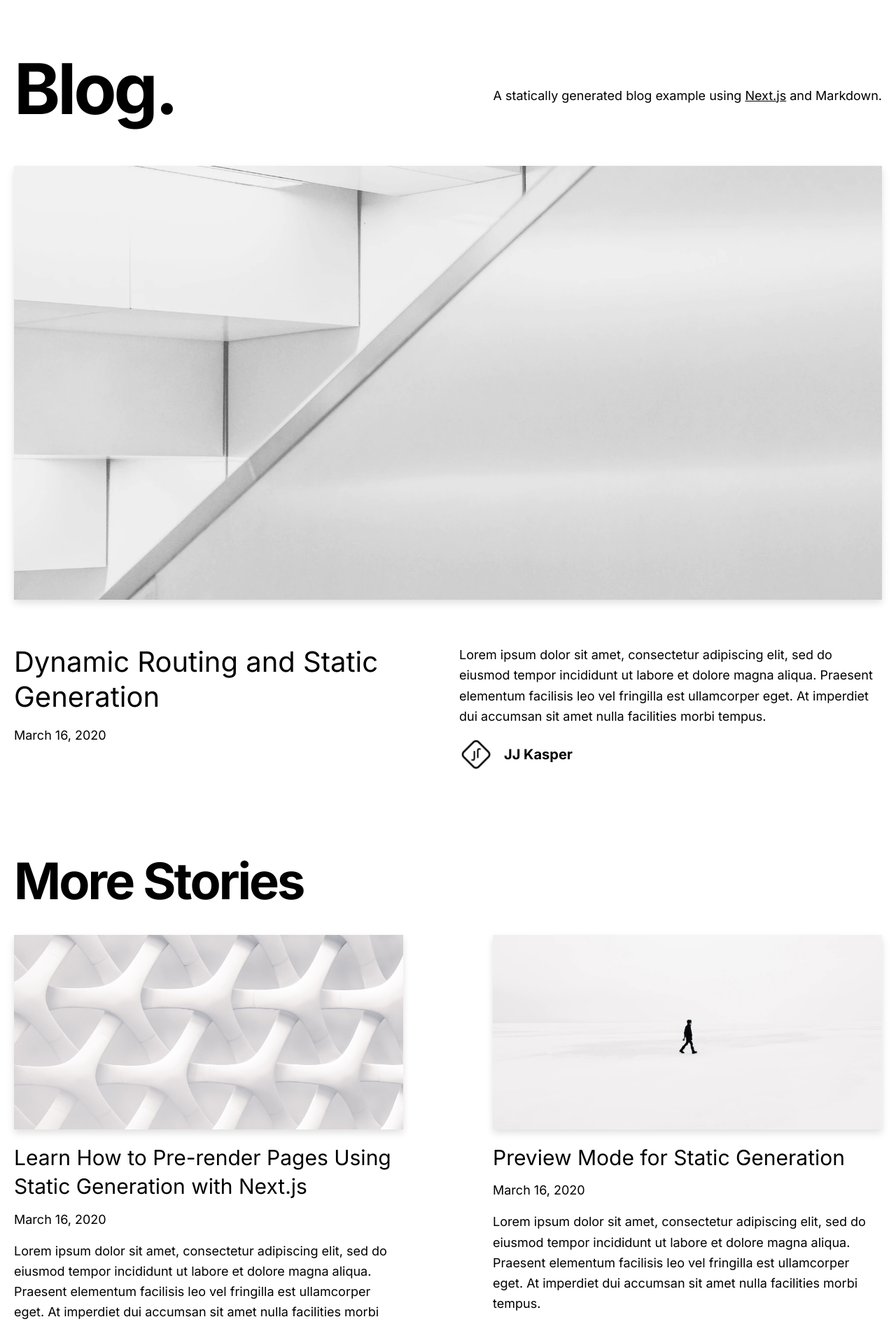
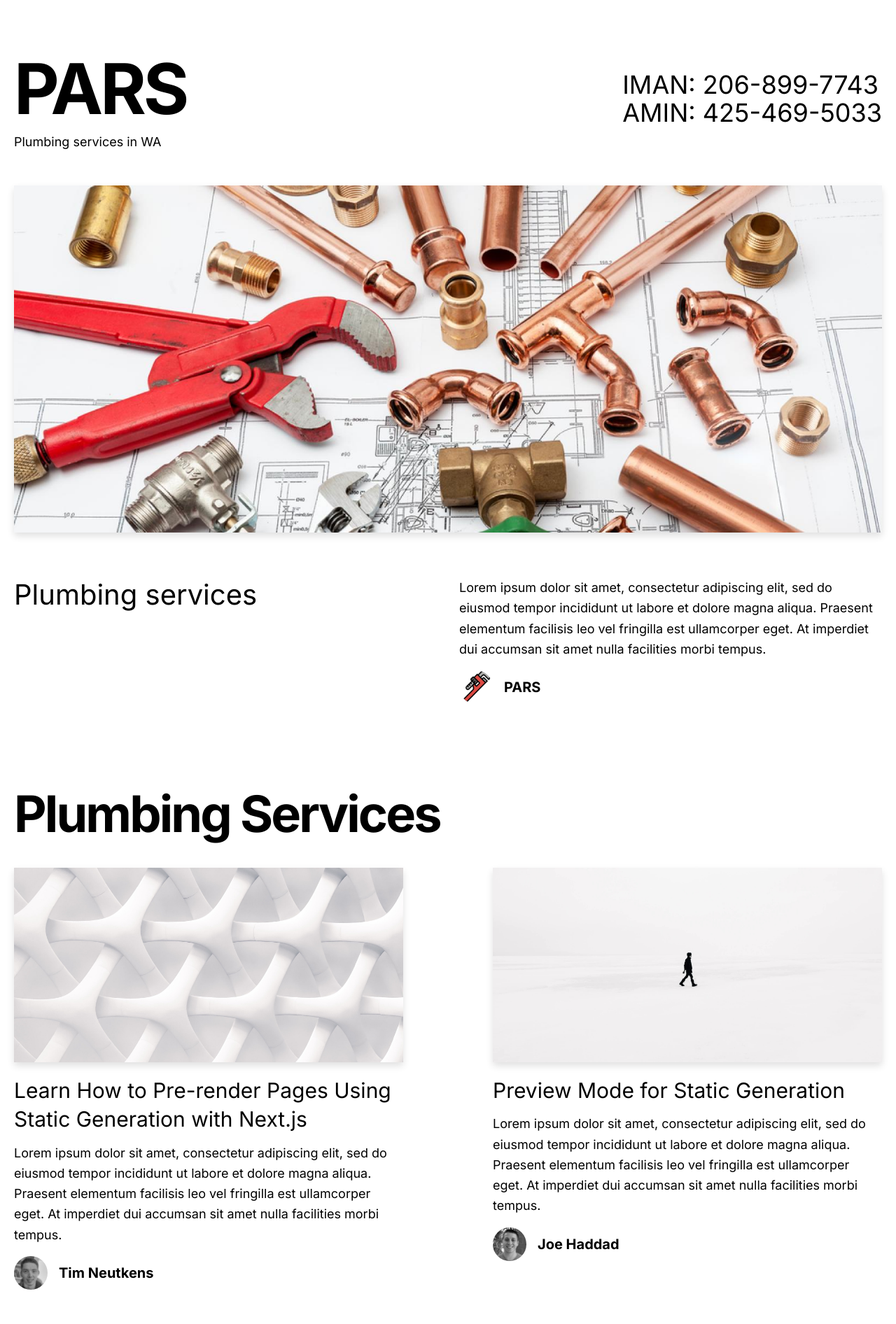
Before and after one commit to Allan-Gong/pars-plumbing, a Next.js app: page / in a window 1280 px wide. Shown: the top 1892 px of the page at 70% size. Built offline with nearby package versions, Linux system fonts and the light colour scheme.

Commit message:
initial setup

```diff
--- /dev/null
+++ b/_posts/plumbing-services.md
@@ -0,0 +1,19 @@
+---
+title: "Plumbing services"
+excerpt: "Lorem ipsum dolor sit amet, consectetur adipiscing elit, sed do eiusmod tempor incididunt ut labore et dolore magna aliqua. Praesent elementum facilisis leo vel fringilla est ullamcorper eget. At imperdiet dui accumsan sit amet nulla facilities morbi tempus."
+coverImage: "/assets/blog/plumbing-services.jpg"
+date: "2024-01-01T05:35:07.322Z"
+author:
+  name: PARS
+  picture: "/assets/blog/pipe-wrench.png"
+ogImage:
+  url: "/assets/blog/plumbing-services.jpg"
+---
+
+Lorem ipsum dolor sit amet, consectetur adipiscing elit, sed do eiusmod tempor incididunt ut labore et dolore magna aliqua. Praesent elementum facilisis leo vel fringilla est ullamcorper eget. At imperdiet dui accumsan sit amet nulla facilities morbi tempus. Praesent elementum facilisis leo vel fringilla. Congue mauris rhoncus aenean vel. Egestas sed tempus urna et pharetra pharetra massa massa ultricies.
+
+Venenatis cras sed felis eget velit. Consectetur libero id faucibus nisl tincidunt. Gravida in fermentum et sollicitudin ac orci phasellus egestas tellus. Volutpat consequat mauris nunc congue nisi vitae. Id aliquet risus feugiat in ante metus dictum at tempor. Sed blandit libero volutpat sed cras. Sed odio morbi quis commodo odio aenean sed adipiscing. Velit euismod in pellentesque massa placerat. Mi bibendum neque egestas congue quisque egestas diam in arcu. Nisi lacus sed viverra tellus in. Nibh cras pulvinar mattis nunc sed. Luctus accumsan tortor posuere ac ut consequat semper viverra. Fringilla ut morbi tincidunt augue interdum velit euismod.
+
+## Lorem Ipsum
+
+Tristique senectus et netus et malesuada fames ac turpis. Ridiculous mus mauris vitae ultricies leo integer malesuada nunc vel. In mollis nunc sed id semper. Egestas tellus rutrum tellus pellentesque. Phasellus vestibulum lorem sed risus ultricies tristique nulla. Quis blandit turpis cursus in hac habitasse platea dictumst quisque. Eros donec ac odio tempor orci dapibus ultrices. Aliquam sem et tortor consequat id porta nibh. Adipiscing elit duis tristique sollicitudin nibh sit amet commodo nulla. Diam vulputate ut pharetra sit amet. Ut tellus elementum sagittis vitae et leo. Arcu non odio euismod lacinia at quis risus sed vulputate.
--- a/_posts/dynamic-routing.md
+++ b/_posts/test.md
@@ -1,13 +1,13 @@
 ---
-title: "Dynamic Routing and Static Generation"
+title: "(Test)Preview Mode for Static Generation"
 excerpt: "Lorem ipsum dolor sit amet, consectetur adipiscing elit, sed do eiusmod tempor incididunt ut labore et dolore magna aliqua. Praesent elementum facilisis leo vel fringilla est ullamcorper eget. At imperdiet dui accumsan sit amet nulla facilities morbi tempus."
-coverImage: "/assets/blog/dynamic-routing/cover.jpg"
+coverImage: "/assets/blog/preview/cover.jpg"
 date: "2020-03-16T05:35:07.322Z"
 author:
-  name: JJ Kasper
-  picture: "/assets/blog/authors/jj.jpeg"
+  name: Joe Haddad
+  picture: "/assets/blog/authors/joe.jpeg"
 ogImage:
-  url: "/assets/blog/dynamic-routing/cover.jpg"
+  url: "/assets/blog/preview/cover.jpg"
 ---
 
 Lorem ipsum dolor sit amet, consectetur adipiscing elit, sed do eiusmod tempor incididunt ut labore et dolore magna aliqua. Praesent elementum facilisis leo vel fringilla est ullamcorper eget. At imperdiet dui accumsan sit amet nulla facilities morbi tempus. Praesent elementum facilisis leo vel fringilla. Congue mauris rhoncus aenean vel. Egestas sed tempus urna et pharetra pharetra massa massa ultricies.
--- a/src/app/_components/header.tsx
+++ b/src/app/_components/header.tsx
@@ -2,12 +2,15 @@ import Link from "next/link";
 
 const Header = () => {
   return (
-    <h2 className="text-2xl md:text-4xl font-bold tracking-tight md:tracking-tighter leading-tight mb-20 mt-8">
+    <section className="mb-10">
+    <h2 className="text-2xl md:text-4xl font-bold tracking-tight md:tracking-tighter leading-tight mb-1 mt-4">
       <Link href="/" className="hover:underline">
-        Blog
+        PARS Plumbing
       </Link>
-      .
     </h2>
+    <p>IMAN: <Link href="tel:206-899-7743">206-899-7743</Link></p>
+    <p>AMIN: <Link href="tel:425-469-5033">425-469-5033</Link></p>
+    </section>
   );
 };
 
--- a/src/app/_components/hero-post.tsx
+++ b/src/app/_components/hero-post.tsx
@@ -37,9 +37,9 @@ export function HeroPost({
               {title}
             </Link>
           </h3>
-          <div className="mb-4 md:mb-0 text-lg">
+          {/* <div className="mb-4 md:mb-0 text-lg">
             <DateFormatter dateString={date} />
-          </div>
+          </div> */}
         </div>
         <div>
           <p className="text-lg leading-relaxed mb-4">{excerpt}</p>
--- a/src/app/_components/intro.tsx
+++ b/src/app/_components/intro.tsx
@@ -1,21 +1,22 @@
 import { CMS_NAME } from "@/lib/constants";
+import Link from "next/link";
 
 export function Intro() {
   return (
     <section className="flex-col md:flex-row flex items-center md:justify-between mt-16 mb-16 md:mb-12">
+      <section>
       <h1 className="text-5xl md:text-8xl font-bold tracking-tighter leading-tight md:pr-8">
-        Blog.
+        PARS
       </h1>
-      <h4 className="text-center md:text-left text-lg mt-5 md:pl-8">
-        A statically generated blog example using{" "}
-        <a
-          href="https://nextjs.org/"
-          className="underline hover:text-blue-600 duration-200 transition-colors"
-        >
-          Next.js
-        </a>{" "}
-        and {CMS_NAME}.
+      <h4 className="text-center md:text-left text-lg">
+        Plumbing services in WA
       </h4>
+
+    </section>
+    <section>
+      <p className="text-4xl">IMAN: <Link href="tel:206-899-7743">206-899-7743</Link></p>
+      <p className="text-4xl">AMIN: <Link href="tel:425-469-5033">425-469-5033</Link></p>
+    </section>
     </section>
   );
 }
--- a/src/app/_components/more-stories.tsx
+++ b/src/app/_components/more-stories.tsx
@@ -9,7 +9,7 @@ export function MoreStories({ posts }: Props) {
   return (
     <section>
       <h2 className="mb-8 text-5xl md:text-7xl font-bold tracking-tighter leading-tight">
-        More Stories
+        Plumbing Services
       </h2>
       <div className="grid grid-cols-1 md:grid-cols-2 md:gap-x-16 lg:gap-x-32 gap-y-20 md:gap-y-32 mb-32">
         {posts.map((post) => (
--- a/src/app/_components/post-preview.tsx
+++ b/src/app/_components/post-preview.tsx
@@ -35,9 +35,9 @@ export function PostPreview({
           {title}
         </Link>
       </h3>
-      <div className="text-lg mb-4">
+      {/* <div className="text-lg mb-4">
         <DateFormatter dateString={date} />
-      </div>
+      </div> */}
       <p className="text-lg leading-relaxed mb-4">{excerpt}</p>
       <Avatar name={author.name} picture={author.picture} />
     </div>
--- a/src/app/layout.tsx
+++ b/src/app/layout.tsx
@@ -8,8 +8,8 @@ import "./globals.css";
 const inter = Inter({ subsets: ["latin"] });
 
 export const metadata: Metadata = {
-  title: `Next.js Blog Example with ${CMS_NAME}`,
-  description: `A statically generated blog example using Next.js and ${CMS_NAME}.`,
+  title: `Plumbing services in WA`,
+  description: `Plumbing services in WA`,
   openGraph: {
     images: [HOME_OG_IMAGE_URL],
   },
--- a/src/app/posts/[slug]/page.tsx
+++ b/src/app/posts/[slug]/page.tsx
@@ -20,7 +20,7 @@ export default async function Post({ params }: Params) {
 
   return (
     <main>
-      <Alert preview={post.preview} />
+      {/* <Alert preview={post.preview} /> */}
       <Container>
         <Header />
         <article className="mb-32">
```
Also changed, not shown: public/assets/blog/pipe-wrench.png (added), public/assets/blog/plumbing-services.jpg (added).
